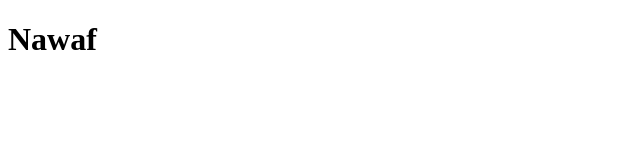
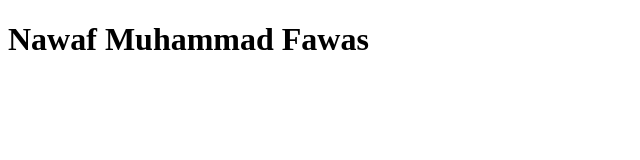
Before and after one commit to denisptra/nawaf, a plain HTML site: page index.html in a window 1280 px wide. Shown: the whole page, without its empty margins (0-640 px from the left). Drawn offline with Linux system fonts and the light colour scheme.

Commit message:
nama panjang

```diff
--- a/index.html
+++ b/index.html
@@ -6,6 +6,6 @@
     <title>Document</title>
   </head>
   <body>
-    <h1>Nawaf</h1>
+    <h1>Nawaf Muhammad Fawas</h1>
   </body>
 </html>
```
